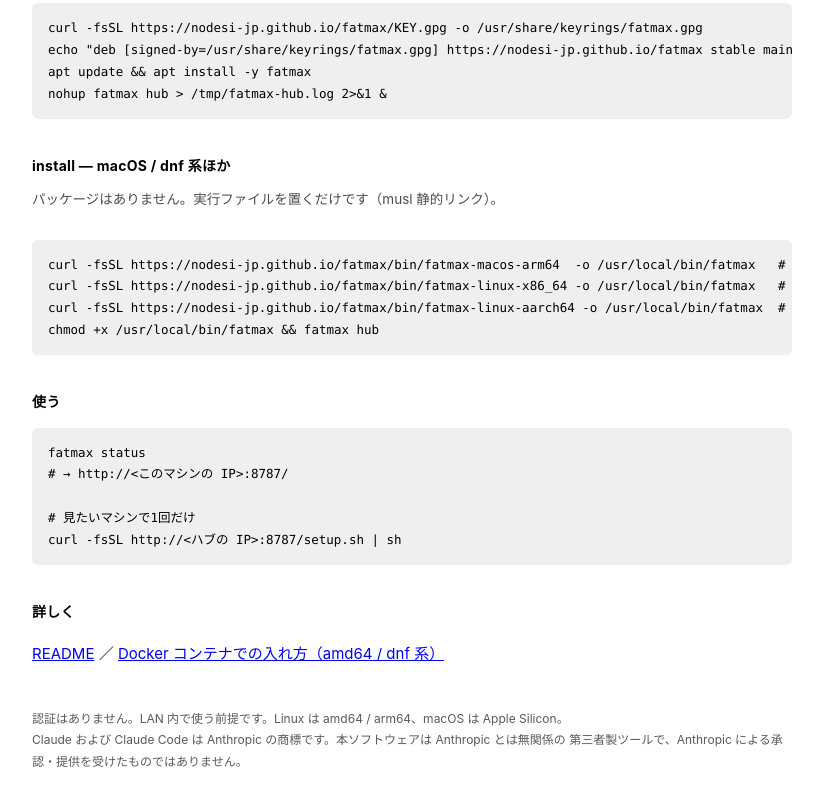
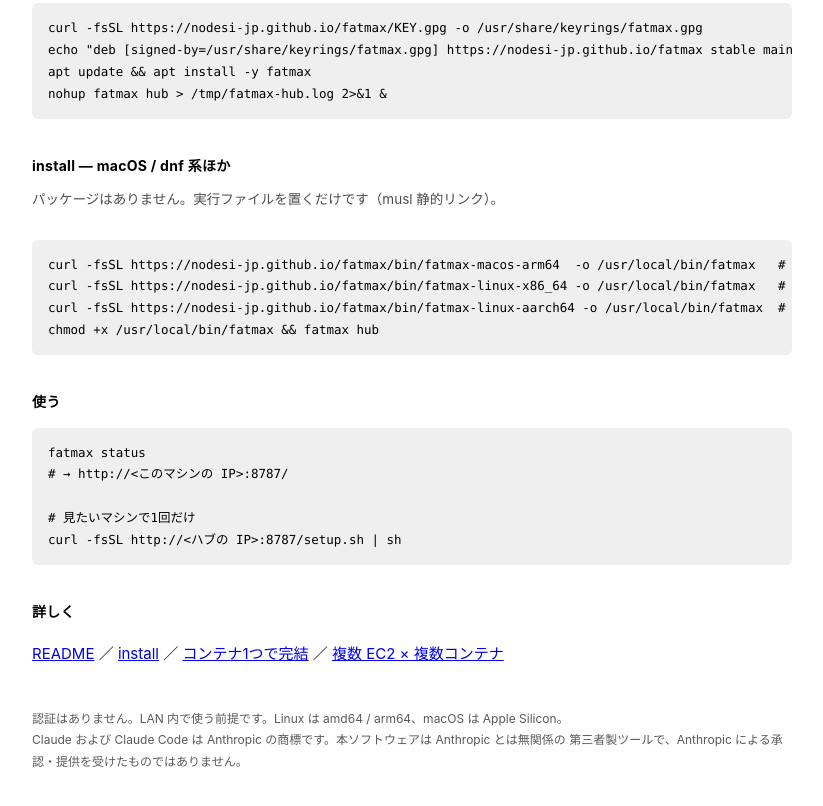
Before and after one commit to nodesi-jp/fatmax, a plain HTML site: page index.html in a window 1280 px wide. Shown: the part 363-1169 px from the top of the page, without its empty margins (228-1051 px from the left). Drawn offline with Linux system fonts and the light colour scheme.

Commit message:
install を README から出し、パターンごとに別ファイルにする

```diff
--- a/index.html
+++ b/index.html
@@ -54,7 +54,9 @@
 
 <h2>詳しく</h2>
 <p><a href="https://nodesi-jp.github.io/fatmax/README.md">README</a>
- ／ <a href="https://nodesi-jp.github.io/fatmax/INSTALL-docker.md">Docker コンテナでの入れ方（amd64 / dnf 系）</a></p>
+ ／ <a href="https://nodesi-jp.github.io/fatmax/INSTALL.md">install</a>
+ ／ <a href="https://nodesi-jp.github.io/fatmax/INSTALL-container.md">コンテナ1つで完結</a>
+ ／ <a href="https://nodesi-jp.github.io/fatmax/INSTALL-ec2.md">複数 EC2 × 複数コンテナ</a></p>
 
 <small>
 認証はありません。LAN 内で使う前提です。Linux は amd64 / arm64、macOS は Apple Silicon。<br>
```
Also changed, not shown: 5 other files.
